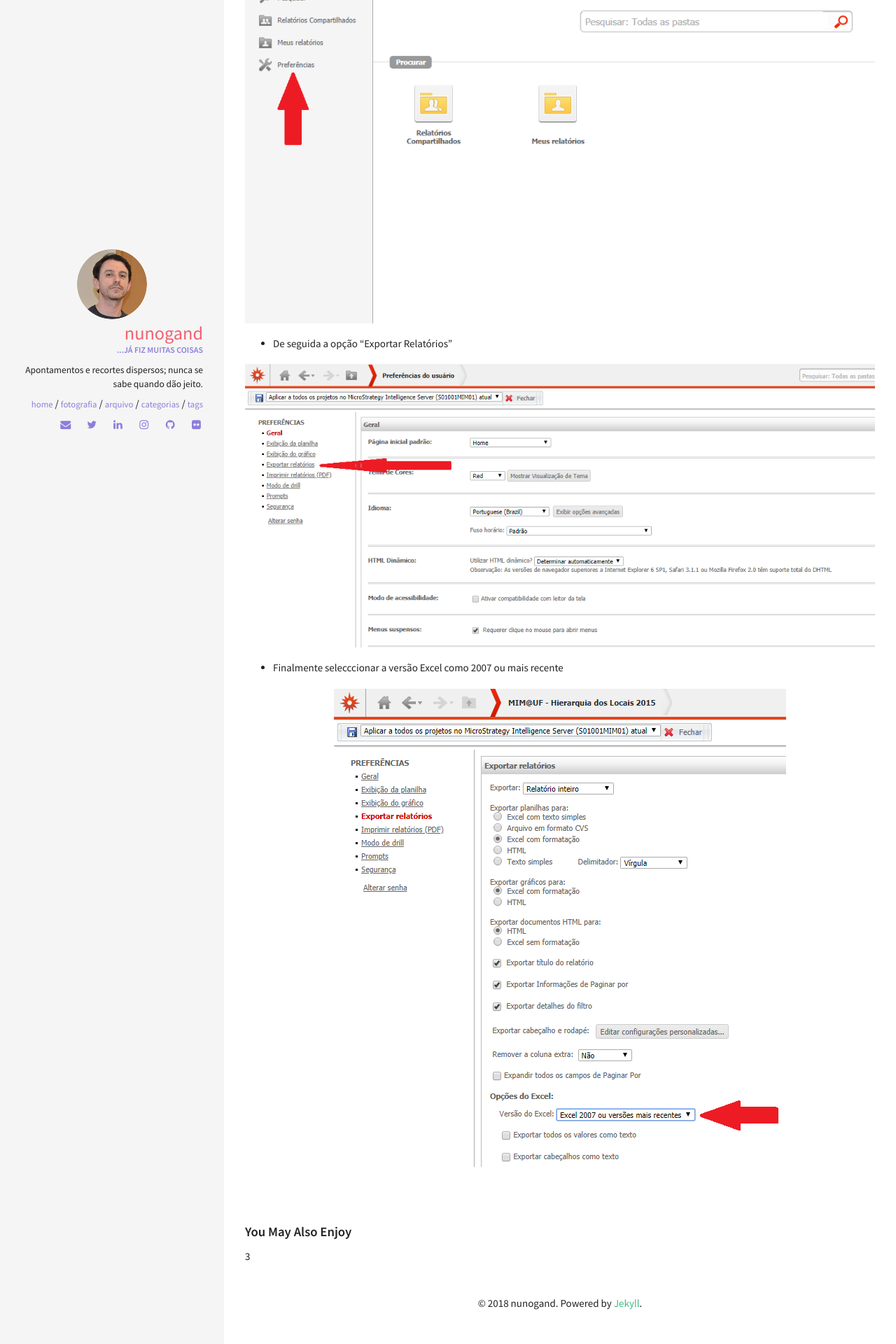
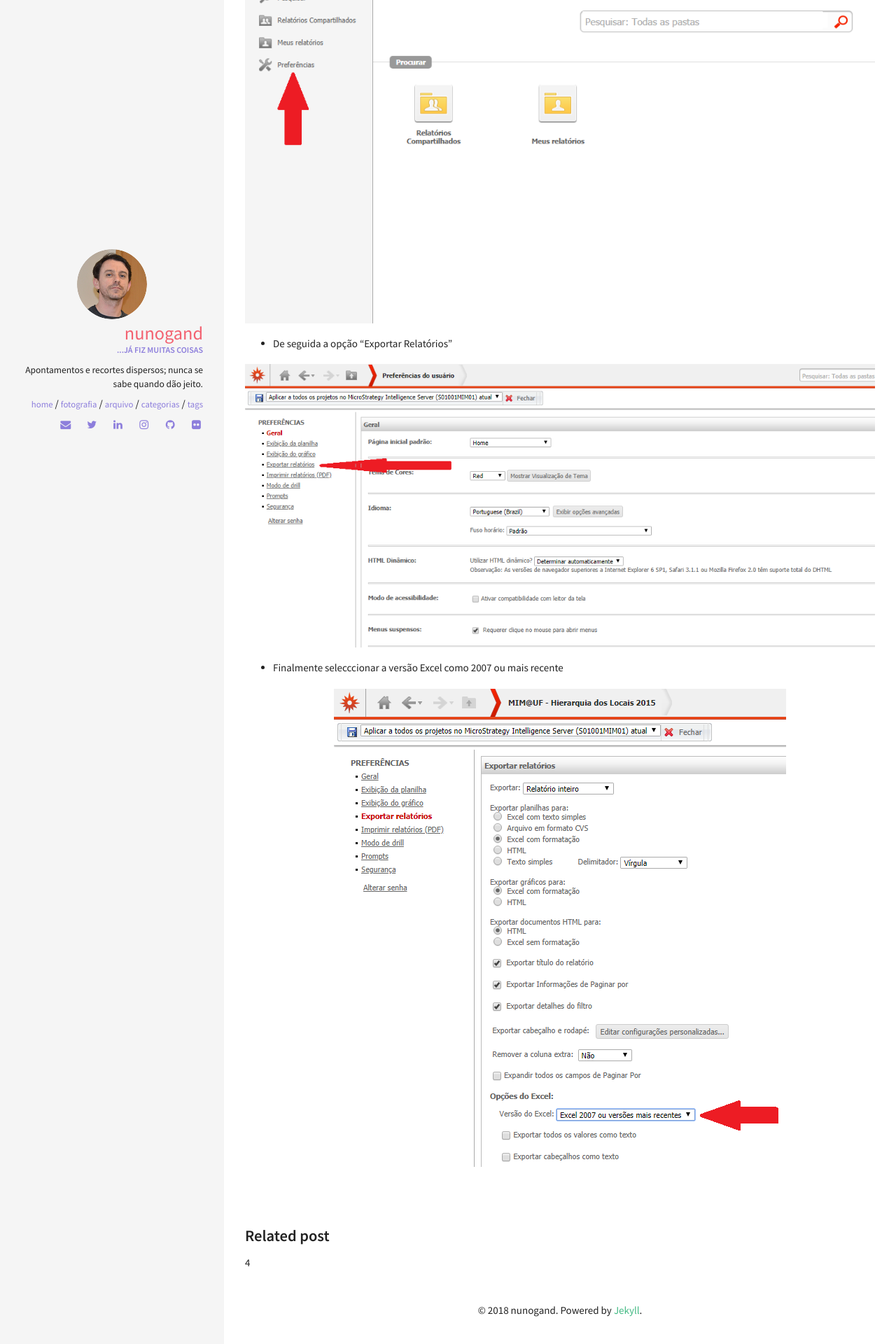
Before and after one commit to nunogand/old_site, a Jekyll site: the page built from _posts/2018-07-01-estudo_da_lista.md, in a window 1280 px wide. Shown: the part 873-2793 px from the top of the page at 70% size. Built offline with Jekyll 4.4.1, drawn with Linux system fonts in a browser that asks for light colours; nearby versions of some CDN libraries.

Commit message:
Update post.html

```diff
--- a/_layouts/post.html
+++ b/_layouts/post.html
@@ -63,22 +63,31 @@ layout: default
 </div> end share-buttons -->
 <div class="relatedPosts">
 
-<h4>You May Also Enjoy</h4>
+  <h3>Related post</h3>
 
-{% assign maxRelated = 4 %}
-{% assign minCommonTags =  2 %}
-{% assign maxRelatedCounter = 0 %}
+  {% comment %}---> the maximum number of related to posts
+                    to be printed {% endcomment %}
+  {% assign maxRelated = 5 %}
 
-{% for post in site.posts %}
+  {% comment %}---> the minimum number of common tags
+                    to have for a post to be considered
+                    as a related post {% endcomment %}
+  {% assign minCommonTags =  3 %}
+
+  {% assign maxRelatedCounter = 0 %}
+
+  {% for post in site.posts %}
 
     {% assign sameTagCount = 0 %}
     {% assign commonTags = '' %}
 
-    {% for category in post.categories %}
+    {% for tag in post.tags %}
+      {% comment %}---> Only compare if post is
+                        not same as current page {% endcomment %}
       {% if post.url != page.url %}
-        {% if page.categories contains category %}
+        {% if page.tags contains tag %}
           {% assign sameTagCount = sameTagCount | plus: 1 %}
-          {% capture tagmarkup %} <span class="label label-default">{{ category }}</span> {% endcapture %}
+          {% capture tagmarkup %} <span class="label label-default">{{ tag }}</span> {% endcapture %}
           {% assign commonTags = commonTags | append: tagmarkup %}
         {% endif %}
       {% endif %}
@@ -98,7 +107,7 @@ layout: default
 
 </div>
 
-3
+4
 {% if site.owner.disqus-shortname and page.comments == true %}
 <div id="disqus_thread"></div>
 {% include disqus.html %}
```
